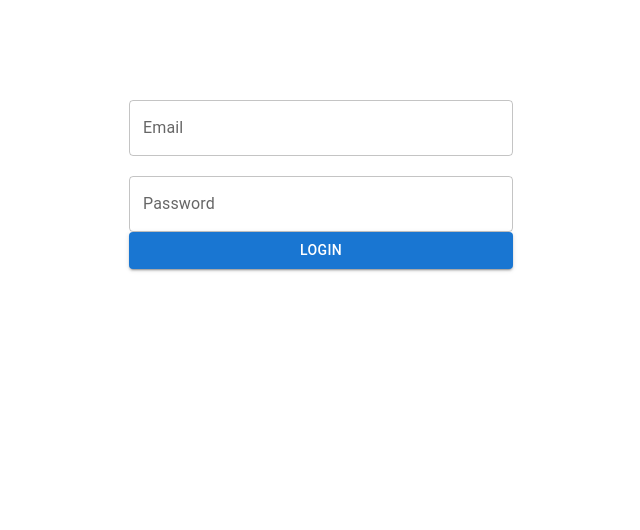
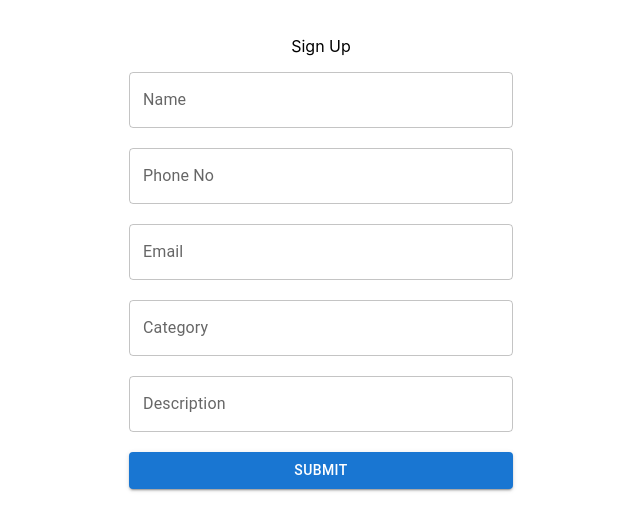
Before and after one commit to sachinrao-dev/inhelp-front-end, a React (Create React App) app: page / in a window 1280 px wide. Shown: the top 530 px of the page, without its empty margins (319-959 px from the left). Built offline with nearby package versions, Linux system fonts and the light colour scheme.

Commit message:
working on sign page

```diff
--- a/src/App.js
+++ b/src/App.js
@@ -2,12 +2,14 @@ import React from "react";
 import { Routes, Route } from "react-router-dom";
 import Login from "./Components/Login";
 import Dashboard from "./Components/Dashboard";
+import SignUp from "./Components/SignUp";
 
 function App() {
   return (
     <div>
       <Routes>
-        <Route path="/" element={<Login />} />
+        <Route path="/" element={<SignUp />} />
+        <Route path="/login" element={<Login />} />
         <Route path="/dashboard" element={<Dashboard />} />
       </Routes>
     </div>
--- a/src/Components/Login.js
+++ b/src/Components/Login.js
@@ -18,7 +18,7 @@ function Login() {
   };
   return (
     <div className={classes.loginContainer}>
-      <div className={classes.container} style={{ margin: "100px auto" }}>
+      <div className={classes.container}>
         <TextField
           id="outlined-basic"
           label="Email"
--- /dev/null
+++ b/src/Components/SignUp.js
@@ -0,0 +1,74 @@
+import React, { useState } from "react";
+import { useNavigate } from "react-router-dom";
+import { TextField, Button } from "@mui/material";
+import useStyle from "../Style/LoginStyle";
+
+function SignUp() {
+  const classes = useStyle();
+  const navigate = useNavigate();
+  const [name, setName] = useState();
+  const [email, setEmail] = useState();
+  const [phone, setPhone] = useState();
+  const [category, setCategory] = useState();
+  const [description, setDescription] = useState();
+
+  const SignUpHandler = () => {
+    console.log(name, email, phone, category, description);
+    navigate("/login");
+  };
+
+  return (
+    <div className={classes.loginContainer}>
+      <div className={classes.container}>
+        <p>Sign Up</p>
+        <TextField
+          id="outlined-basic"
+          label="Name"
+          type="text"
+          variant="outlined"
+          onChange={(e) => setName(e.target.value)}
+        />
+        <br />
+        <TextField
+          id="outlined-basic"
+          label="Phone No"
+          type="Number"
+          variant="outlined"
+          onChange={(e) => setPhone(e.target.value)}
+        />
+        <br />
+        <TextField
+          id="outlined-basic"
+          label="Email"
+          type="email"
+          variant="outlined"
+          onChange={(e) => setEmail(e.target.value)}
+        />
+        <br />
+        <TextField
+          id="outlined-basic"
+          label="Category"
+          type="text"
+          variant="outlined"
+          onChange={(e) => setCategory(e.target.value)}
+        />
+        <br />
+
+        <TextField
+          id="outlined-basic"
+          label="Description"
+          type="text"
+          variant="outlined"
+          onChange={(e) => setDescription(e.target.value)}
+        />
+        <br />
+
+        <Button variant="contained" onClick={() => SignUpHandler()}>
+          Submit
+        </Button>
+      </div>
+    </div>
+  );
+}
+
+export default SignUp;
```
